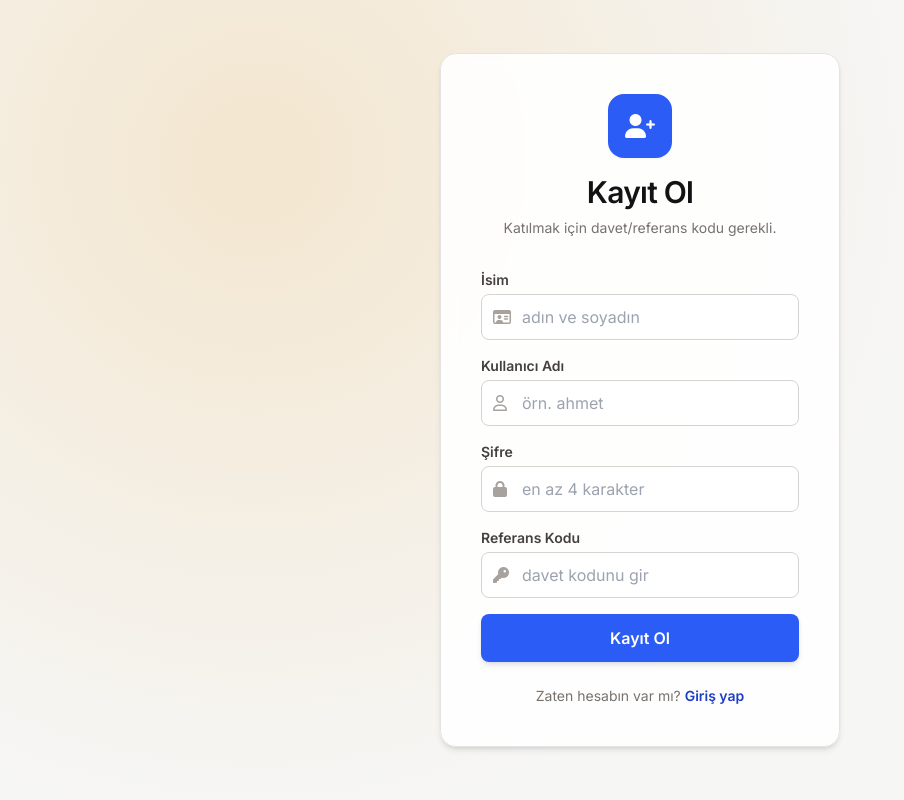
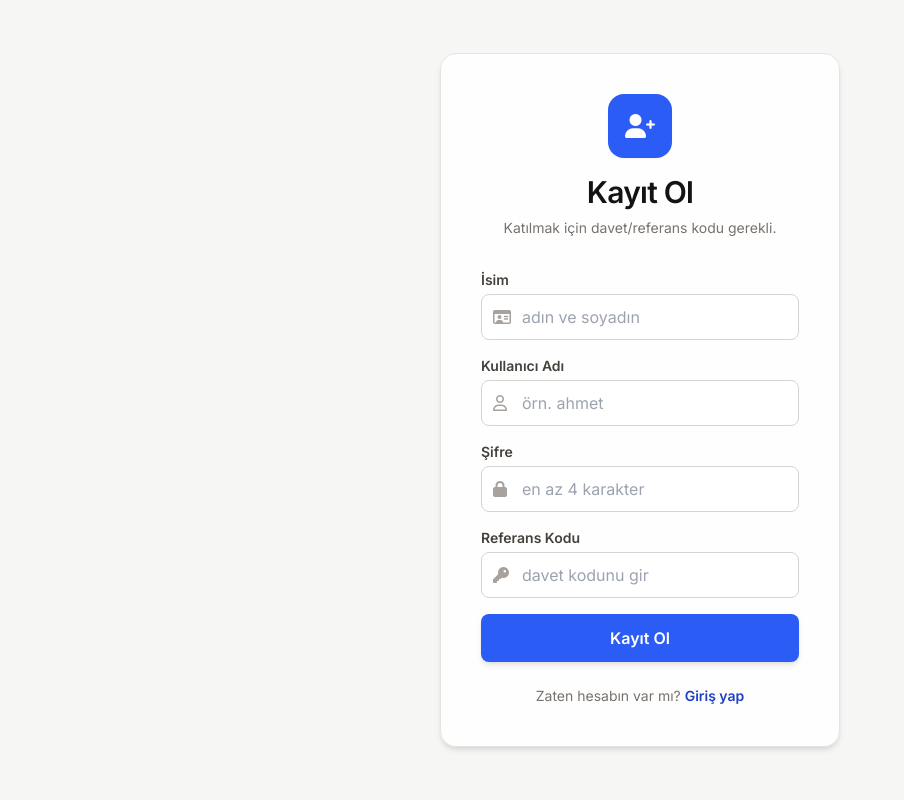
Before and after one commit to dunyacapraz/vault, a Flask app: page /register in a window 1280 px wide. Shown: the whole page, without its empty margins (0-904 px from the left). Run offline with Flask 3, Linux system fonts and the light colour scheme; parts of the project's set-up code (start-up, migrations or seed data) failed here and were passed over; some libraries are stand-ins or nearby versions.

Commit message:
Update register.html

```diff
--- a/templates/register.html
+++ b/templates/register.html
@@ -1,7 +1,7 @@
 {% extends "base.html" %}
 {% block title %}Vault | Kayıt Ol{% endblock %}
 {% block content %}
-<div class="min-h-screen flex flex-col items-center justify-center px-4 py-10 gap-6" style="background: radial-gradient(circle at 20% 20%, #f3e6cf 0%, var(--paper) 55%);">
+<div class="min-h-screen flex flex-col items-center justify-center px-4 py-10 gap-6">
 
     <div class="anim-fade-up bg-white/90 backdrop-blur p-10 rounded-2xl shadow-md w-full max-w-[400px] border border-[var(--line)]">
         <div class="text-center mb-8">
```
